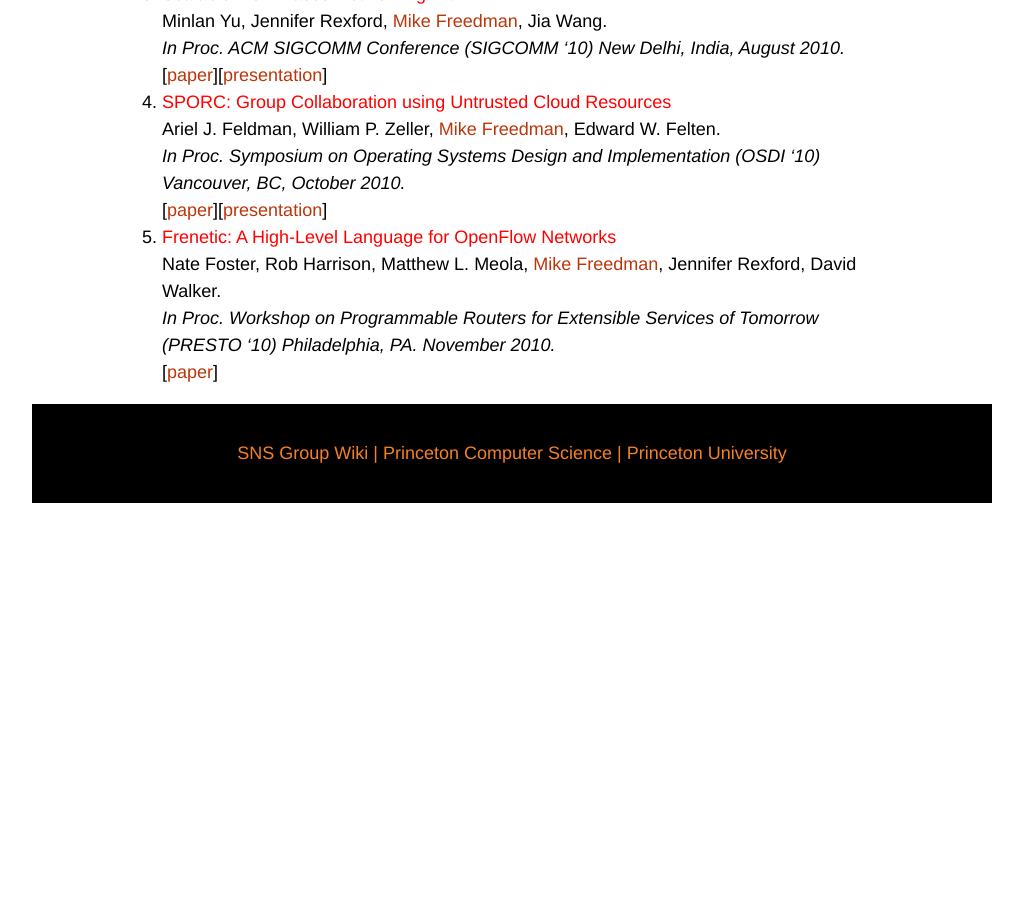
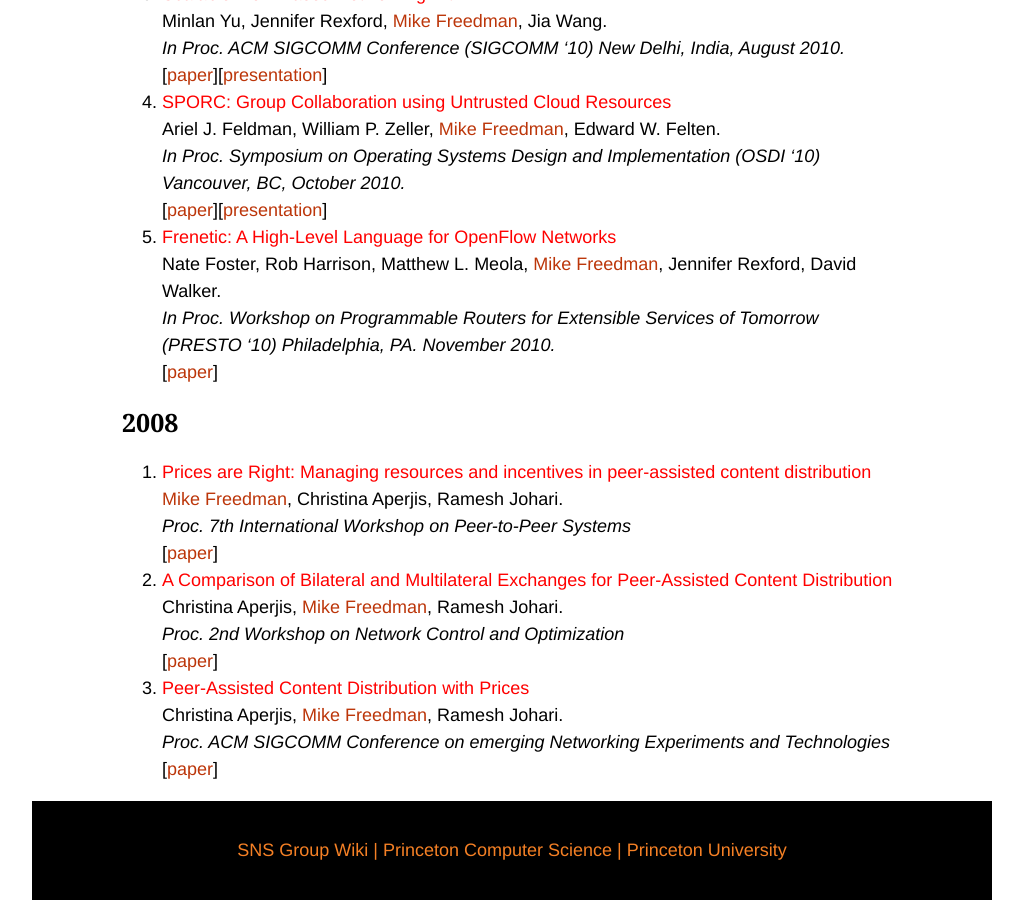
Before and after one commit to princeton-sns/www, a Jekyll site: the page built from publications.md, in a window 1280 px wide and 900 px high, scrolled down 3223 px. Shown: the whole window, without its empty margins (128-1151 px from the left). Built offline with Jekyll 4.4.1, drawn with Linux system fonts in a browser that asks for light colours; some web fonts are replaced; before the commit the page ends 3726 px from its top, so only the background shows below that.

Commit message:
Adding 2008

```diff
--- a/_data/publications.yml
+++ b/_data/publications.yml
@@ -262,3 +262,27 @@
   paper: /assets/papers/2010-pet-applebaum.pdf
   presentation: /assets/slides/2010-pet-applebaum.pdf
   year: 2010
+- title: "Peer-Assisted Content Distribution with Prices"
+  people:
+    - Christina Aperjis
+    - mfreed
+    - Ramesh Johari
+  venue: "Proc. ACM SIGCOMM Conference on emerging Networking Experiments and Technologies"
+  paper: /assets/papers/2008-conext-aperjis.pdf
+  year: 2008
+- title: "A Comparison of Bilateral and Multilateral Exchanges for Peer-Assisted Content Distribution"
+  people:
+    - Christina Aperjis
+    - mfreed
+    - Ramesh Johari
+  venue: "Proc. 2nd Workshop on Network Control and Optimization"
+  paper: /assets/papers/2008-netcoop-aperjis.pdf
+  year: 2008
+- title: "Prices are Right: Managing resources and incentives in peer-assisted content distribution"
+  people:
+    - mfreed
+    - Christina Aperjis
+    - Ramesh Johari
+  venue: "Proc. 7th International Workshop on Peer-to-Peer Systems"
+  paper: /assets/papers/2008-iptps-freedman.pdf
+  year: 2008
```
